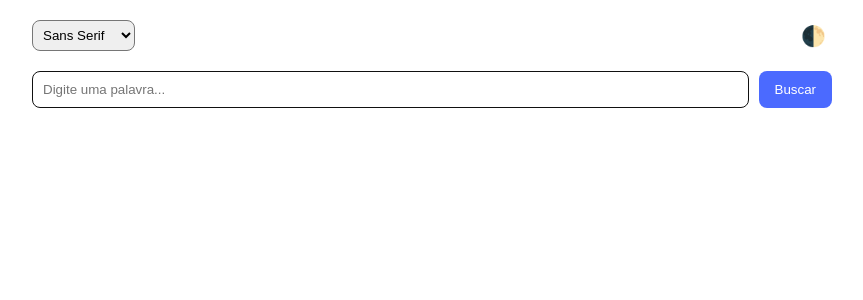
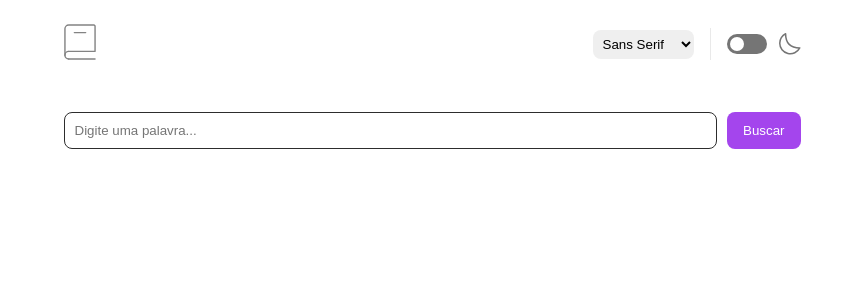
Before and after one commit to AndreMour18/global-test, a React (Create React App) app: page / in a window 1280 px wide. Shown: the top 300 px of the page, without its empty margins (208-1071 px from the left). Built offline with nearby package versions, Linux system fonts and the light colour scheme.

Commit message:
feat: start redesign

```diff
--- a/src/App.tsx
+++ b/src/App.tsx
@@ -15,6 +15,8 @@ const App: React.FC = () => {
       <Home
         toggleTheme={() => setIsDark(!isDark)}
         setFontFamily={setFontFamily}
+        currentFont={fontFamily}
+        currentTheme={isDark ? "dark" : "light"}
       />
     </ThemeProvider>
   );
--- /dev/null
+++ b/src/assets/svgs/Book.tsx
@@ -0,0 +1,36 @@
+import React from "react";
+import styled from "styled-components";
+
+const LogoContainer = styled.div`
+  svg {
+    width: 32px;
+    height: 36px;
+  }
+`;
+
+const Book: React.FC = () => {
+  return (
+    <LogoContainer>
+      <svg
+        xmlns="http://www.w3.org/2000/svg"
+        width="34"
+        height="38"
+        viewBox="0 0 34 38"
+      >
+        <g
+          fill="none"
+          fillRule="evenodd"
+          stroke="#838383"
+          strokeLinecap="round"
+          strokeWidth="1.5"
+        >
+          <path d="M1 33V5a4 4 0 0 1 4-4h26.8A1.2 1.2 0 0 1 33 2.2v26.228M5 29h28M5 37h28" />
+          <path strokeLinejoin="round" d="M5 37a4 4 0 1 1 0-8" />
+          <path d="M11 9h12" />
+        </g>
+      </svg>
+    </LogoContainer>
+  );
+};
+
+export default Book;
--- /dev/null
+++ b/src/assets/svgs/Moon.tsx
@@ -0,0 +1,25 @@
+import React from "react";
+
+const Moon: React.FC<{ color?: string }> = ({ color = "#757575" }) => {
+  return (
+    <svg
+      width="22"
+      height="22"
+      viewBox="0 0 22 22"
+      fill="none"
+      xmlns="http://www.w3.org/2000/svg"
+    >
+      <path
+        fillRule="evenodd"
+        clipRule="evenodd"
+        d="M0.750002 10.199C0.748458 12.5783 1.55169 14.8883 3.02914 16.7533C4.50659 18.6183 6.57139 19.9288 8.88799 20.4718C11.2045 21.0147 13.6366 20.7582 15.789 19.744C17.9412 18.7297 19.6873 17.0173 20.7431 14.8852C11.2942 14.8852 6.60799 10.1979 6.60799 0.75C4.84842 1.62311 3.36767 2.97033 2.33266 4.63981C1.29765 6.3093 0.749502 8.23469 0.750002 10.199Z"
+        stroke={color}
+        strokeWidth="1.5"
+        strokeLinecap="round"
+        strokeLinejoin="round"
+      />
+    </svg>
+  );
+};
+
+export default Moon;
--- a/src/components/FontSelector/styles.ts
+++ b/src/components/FontSelector/styles.ts
@@ -3,4 +3,5 @@ import styled from "styled-components";
 export const Select = styled.select`
   padding: 6px;
   border-radius: 8px;
+  border: none;
 `;
--- a/src/components/SearchBar/styles.ts
+++ b/src/components/SearchBar/styles.ts
@@ -13,7 +13,7 @@ export const Input = styled.input`
 `;
 
 export const Button = styled.button`
-  background: ${({ theme }) => theme.primary};
+  background: ${({ theme }) => theme.accent};
   color: white;
   border: none;
   border-radius: 8px;
--- a/src/components/ThemeToggle/index.tsx
+++ b/src/components/ThemeToggle/index.tsx
@@ -1,13 +1,43 @@
 import React from "react";
 
-import { Button } from "./styles";
+import Moon from "~/assets/svgs/Moon";
 
-interface Props {
+import {
+  ToggleContainer,
+  ToggleInput,
+  ToggleLabel,
+  ToggleSlider,
+  ToggleWrapper,
+} from "./styles";
+
+interface ThemeToggleProps {
   onToggle: () => void;
+  currentTheme: "light" | "dark";
 }
 
-const ThemeToggle: React.FC<Props> = ({ onToggle }) => (
-  <Button onClick={onToggle}>🌓</Button>
-);
+const ThemeToggle: React.FC<ThemeToggleProps> = ({
+  onToggle,
+  currentTheme,
+}) => {
+  const isDark = currentTheme === "dark";
+  const moonIconColor = isDark ? "#A445ED" : "#757575";
+
+  return (
+    <ToggleContainer>
+      <ToggleLabel>
+        <ToggleWrapper>
+          <ToggleInput
+            type="checkbox"
+            checked={isDark}
+            onChange={onToggle}
+            aria-label={`Switch to ${isDark ? "light" : "dark"} mode`}
+          />
+          <ToggleSlider />
+        </ToggleWrapper>
+      </ToggleLabel>
+      <Moon color={moonIconColor} />
+    </ToggleContainer>
+  );
+};
 
 export default ThemeToggle;
--- a/src/components/ThemeToggle/styles.ts
+++ b/src/components/ThemeToggle/styles.ts
@@ -1,12 +1,65 @@
 import styled from "styled-components";
 
-export const Button = styled.button`
-  border: none;
-  background: none;
-  font-size: 20px;
+export const ToggleContainer = styled.div`
+  display: flex;
+  align-items: center;
+  gap: 12px;
+`;
+
+export const ToggleLabel = styled.label`
+  display: flex;
+  align-items: center;
+  gap: 12px;
   cursor: pointer;
-  transition: transform 0.2s;
-  &:hover {
-    transform: scale(1.1);
+`;
+
+export const ToggleText = styled.span`
+  color: ${({ theme }) => theme.text};
+  font-weight: 700;
+  font-size: 14px;
+`;
+
+export const ToggleWrapper = styled.div`
+  position: relative;
+  display: inline-block;
+  width: 40px;
+  height: 20px;
+`;
+
+export const ToggleInput = styled.input`
+  opacity: 0;
+  width: 0;
+  height: 0;
+
+  &:checked + span {
+    background-color: #a445ed;
+  }
+
+  &:checked + span:before {
+    transform: translateX(20px);
   }
 `;
+
+export const ToggleSlider = styled.span`
+  position: absolute;
+  cursor: pointer;
+  top: 0;
+  left: 0;
+  right: 0;
+  bottom: 0;
+  background-color: #757575;
+  transition: 0.4s;
+  border-radius: 34px;
+
+  &:before {
+    position: absolute;
+    content: "";
+    height: 14px;
+    width: 14px;
+    left: 3px;
+    bottom: 3px;
+    background-color: white;
+    transition: 0.4s;
+    border-radius: 50%;
+  }
+`;
--- a/src/screens/Home/index.tsx
+++ b/src/screens/Home/index.tsx
@@ -1,17 +1,25 @@
-import React, { useCallback, useState } from "react";
+import React, { useState, useCallback } from "react";
 import { useFormik } from "formik";
 
 import { SearchBar, WordResult, ThemeToggle, FontSelector } from "~/components";
+import Book from "~/assets/svgs/Book";
 
-import { Container, ErrorMsg, Header, LoadingText } from "./styles";
+import { Container, ErrorMsg, Header, LoadingText, Divider } from "./styles";
 import { validationSchema } from "./validationSchema";
 
 interface Props {
   toggleTheme: () => void;
   setFontFamily: (font: string) => void;
+  currentFont: string;
+  currentTheme: "light" | "dark";
 }
 
-const Home: React.FC<Props> = ({ toggleTheme, setFontFamily }) => {
+const Home: React.FC<Props> = ({
+  toggleTheme,
+  setFontFamily,
+  currentFont,
+  currentTheme,
+}) => {
   const [result, setResult] = useState<any>(null);
   const [apiError, setApiError] = useState("");
   const [isLoading, setIsLoading] = useState(false);
@@ -20,14 +28,8 @@ const Home: React.FC<Props> = ({ toggleTheme, setFontFamily }) => {
     initialValues: {
       word: "",
     },
-    onSubmit: async ({ word }) => {
-      await handleSearch(word);
-    },
-    validationSchema,
-  });
-
-  const handleSearch = async (searchWord: string) => {
-    if (!searchWord.trim()) return;
+    onSubmit: useCallback(async ({ word }: { word: string }) => {
+      if (!word.trim()) return;
 
       setIsLoading(true);
       setApiError("");
@@ -35,24 +37,31 @@ const Home: React.FC<Props> = ({ toggleTheme, setFontFamily }) => {
 
       try {
         const res = await fetch(
-        `/api/v2/entries/en/${encodeURIComponent(searchWord)}`
+          `/api/v2/entries/en/${encodeURIComponent(word)}`
         );
+
+        if (!res.ok) {
+          throw new Error("Word not found");
+        }
+
         const data = await res.json();
 
-      if (Array.isArray(data)) {
+        if (Array.isArray(data) && data.length > 0) {
           setResult(data[0]);
           setApiError("");
         } else {
           setApiError("Palavra não encontrada.");
           setResult(null);
         }
-    } catch {
+      } catch (error) {
         setApiError("Erro ao buscar palavra.");
         setResult(null);
       } finally {
         setIsLoading(false);
       }
-  };
+    }, []),
+    validationSchema,
+  });
 
   const handleSearchBarChange = useCallback(
     (value: string) => {
@@ -69,10 +78,14 @@ const Home: React.FC<Props> = ({ toggleTheme, setFontFamily }) => {
   }, [handleSubmit]);
 
   return (
-    <Container>
+    <Container fontFamily={currentFont}>
       <Header>
+        <Book />
+        <div className="controls">
           <FontSelector onChange={setFontFamily} />
-        <ThemeToggle onToggle={toggleTheme} />
+          <Divider />
+          <ThemeToggle onToggle={toggleTheme} currentTheme={currentTheme} />
+        </div>
       </Header>
 
       <SearchBar
@@ -84,7 +97,7 @@ const Home: React.FC<Props> = ({ toggleTheme, setFontFamily }) => {
 
       {touched.word && errors.word && <ErrorMsg>{errors.word}</ErrorMsg>}
       {apiError && <ErrorMsg>{apiError}</ErrorMsg>}
-      {isLoading && <LoadingText>Buscando...</LoadingText>}
+      {isLoading && <LoadingText>Loading...</LoadingText>}
       {result && <WordResult data={result} />}
     </Container>
   );
--- a/src/screens/Home/styles.ts
+++ b/src/screens/Home/styles.ts
@@ -1,27 +1,58 @@
 import styled from "styled-components";
 
-export const Container = styled.div`
-  max-width: 800px;
+interface ContainerProps {
+  fontFamily: string;
+}
+
+export const Container = styled.div<ContainerProps>`
+  min-height: 100vh;
+  padding: 1.5rem;
+  background-color: ${({ theme }) => theme.background};
+  color: ${({ theme }) => theme.text};
+  transition: all 0.3s ease;
+  font-family: ${({ fontFamily }) => fontFamily};
+  max-width: 737px;
   margin: 0 auto;
-  padding: 20px;
+
+  @media (max-width: 768px) {
+    padding: 1rem;
+  }
 `;
 
-export const Header = styled.div`
+export const Header = styled.header`
   display: flex;
   justify-content: space-between;
   align-items: center;
-  margin-bottom: 20px;
+  margin-bottom: 3rem;
+
+  .controls {
+    display: flex;
+    align-items: center;
+    gap: 1rem;
+  }
+
+  @media (max-width: 768px) {
+    margin-bottom: 1.5rem;
+  }
 `;
 
-export const ErrorMsg = styled.p`
-  color: red;
-  margin-top: 10px;
+export const Divider = styled.div`
+  width: 1px;
+  height: 32px;
+  background-color: ${({ theme }) => theme.divider};
+`;
+
+export const ErrorMsg = styled.span`
+  color: #ff5252;
+  font-size: 1.125rem;
+  margin-top: 0.5rem;
+  display: block;
+  text-align: center;
 `;
 
 export const LoadingText = styled.p`
-  color: #666;
+  font-size: 1.125rem;
   text-align: center;
-  margin: 1rem 0;
-  font-size: 0.9rem;
-  font-style: italic;
+  margin-top: 3rem;
+  color: ${({ theme }) => theme.textSecondary};
 `;
--- a/src/styles/themes.ts
+++ b/src/styles/themes.ts
@@ -1,11 +1,19 @@
 export const lightTheme = {
-  background: "#ffffff",
-  text: "#111111",
-  primary: "#4b6aff",
+  fontFamily: "Inter, sans-serif",
+  background: "#FFFFFF",
+  text: "#2D2D2D",
+  textSecondary: "#757575",
+  divider: "#E9E9E9",
+  accent: "#A445ED",
+  error: "#FF5252",
 };
 
 export const darkTheme = {
-  background: "#111111",
-  text: "#ffffff",
-  primary: "#8ab4f8",
+  fontFamily: "Inter, sans-serif",
+  background: "#050505",
+  text: "#FFFFFF",
+  textSecondary: "#757575",
+  divider: "#3A3A3A",
+  accent: "#A445ED",
+  error: "#FF5252",
 };
```
Also changed, not shown: src/styles/styled.d.ts (+5 -2 lines). Lines whose indentation alone changed are shown as unchanged.
